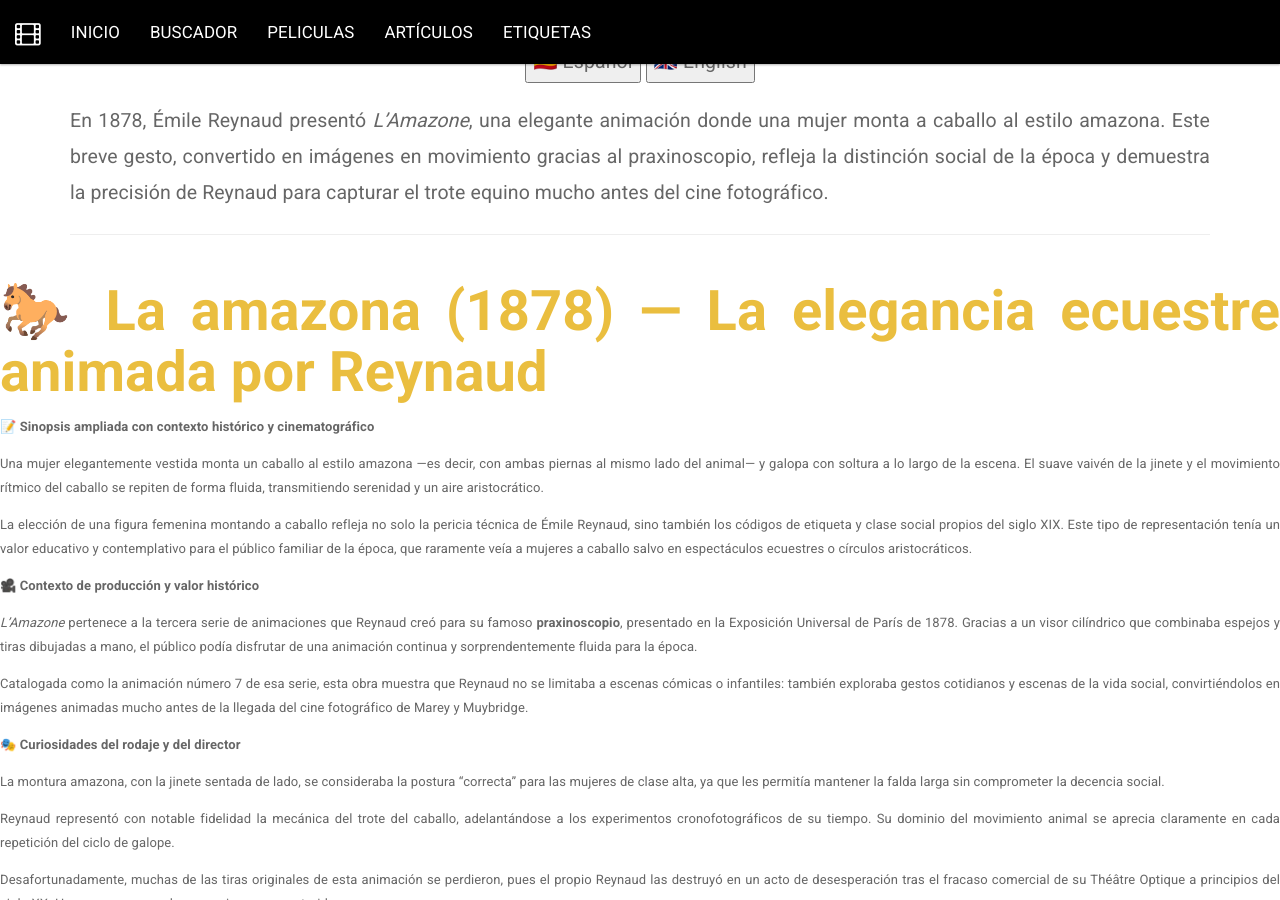
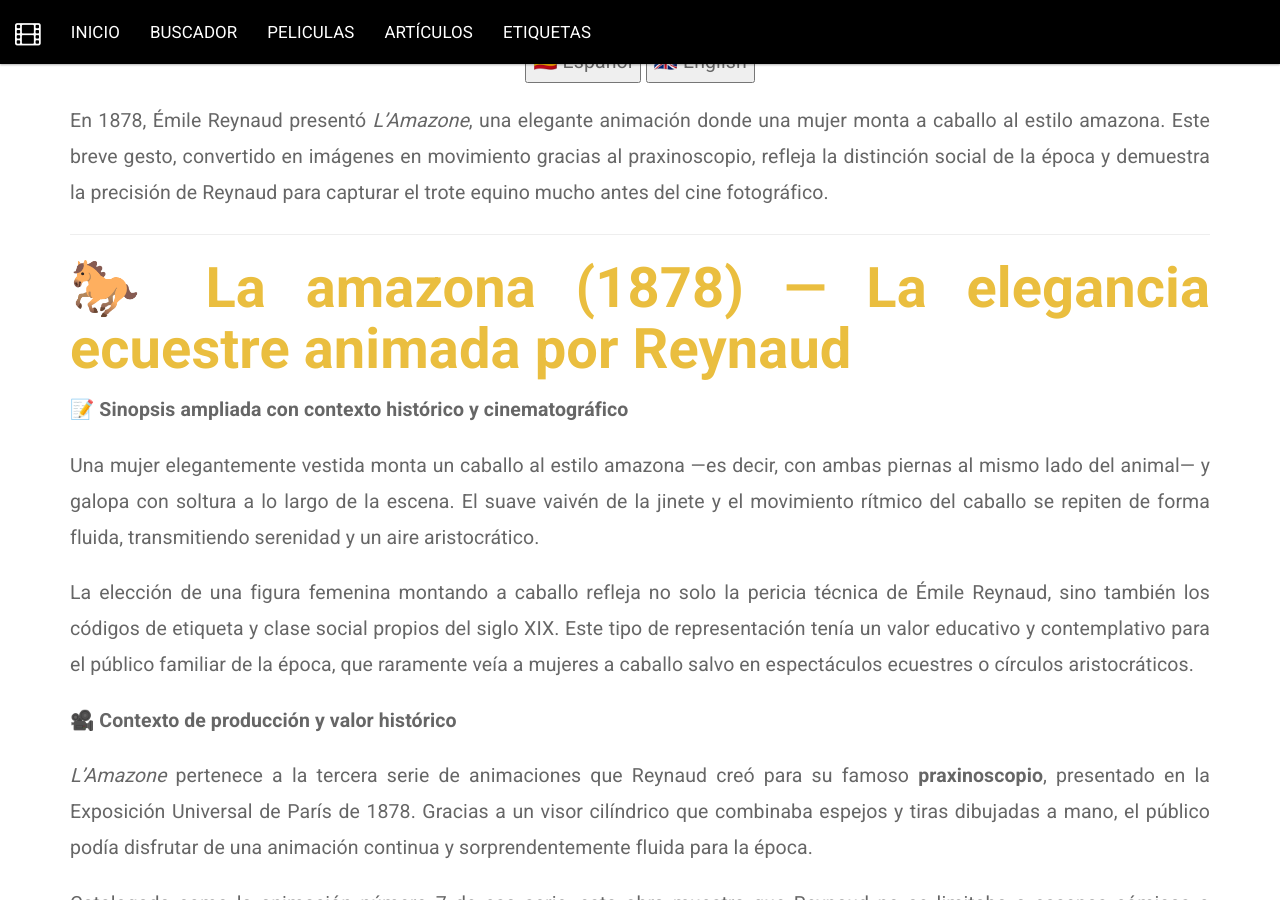
Before and after one commit to AxelCotonGutierrez/historiadelcine, a Jekyll site: the page built from _posts/2025-03-13-la-amazona-l-amazone-1878.html, in a window 1280 px wide and 900 px high, scrolled down 546 px. Built offline with Jekyll 4.4.1, drawn with Linux system fonts in a browser that asks for light colours.

Commit message:
mierda div

```diff
--- a/_posts/2025-03-13-la-amazona-l-amazone-1878.html
+++ b/_posts/2025-03-13-la-amazona-l-amazone-1878.html
@@ -7,8 +7,6 @@ published: 2025-03-13 12:00:00 +0200
 comments: true
 tags: [Precine, Precinematografía, Historia de la animación, Émile Reynaud, Praxinoscopio, Francia, Cine científico, Animación temprana, Escenas costumbristas, Mujeres en la historia, "1878", Dominio público, Cortometrajes animados]
 ---
-
-
 
 <div class="lang-switch" style="text-align: center; margin-bottom: 1em;">
   <button onclick="setLang('es')">🇪🇸 Español</button>
@@ -29,11 +27,12 @@ tags: [Precine, Precinematografía, Historia de la animación, Émile Reynaud, P
   </p>
 </div>
 <!--/excerpt-en-->
+
 <!--more-->
 <hr>
 
 
-</div><div class="lang-es">
+<div class="lang-es">
 
 <h1>🐎 La amazona (1878) — La elegancia ecuestre animada por Reynaud</h1>
 
@@ -73,7 +72,7 @@ Desafortunadamente, muchas de las tiras originales de esta animación se perdier
 
 <p style="text-align: justify;"><b>📽️ Ver la animación original</b></p>
 <div class="embed-responsive embed-responsive-16by9" style="text-align: center;">
-  <!-- Sustituye con el enlace de YouTube si lo tienes -->
+
   <iframe width="70%" src="https://www.youtube.com/embed/NfXA3d1pBC4" title="L'Amazone - Émile Reynaud" frameborder="0" allow="accelerometer; autoplay; clipboard-write; encrypted-media; gyroscope; picture-in-picture; web-share" allowfullscreen></iframe>
 </div>
 <br>
@@ -130,7 +129,7 @@ Unfortunately, many original strips of this animation were lost because Reynaud
 
 <p style="text-align: justify;"><b>📽️ Watch the original animation</b></p>
 <div class="embed-responsive embed-responsive-16by9" style="text-align: center;">
-  <!-- Replace with your actual YouTube URL -->
+
   <iframe width="70%" src="https://www.youtube.com/embed/NfXA3d1pBC4" title="L'Amazone - Émile Reynaud" frameborder="0" allow="accelerometer; autoplay; clipboard-write; encrypted-media; gyroscope; picture-in-picture; web-share" allowfullscreen></iframe>
 </div>
 <br>
```
